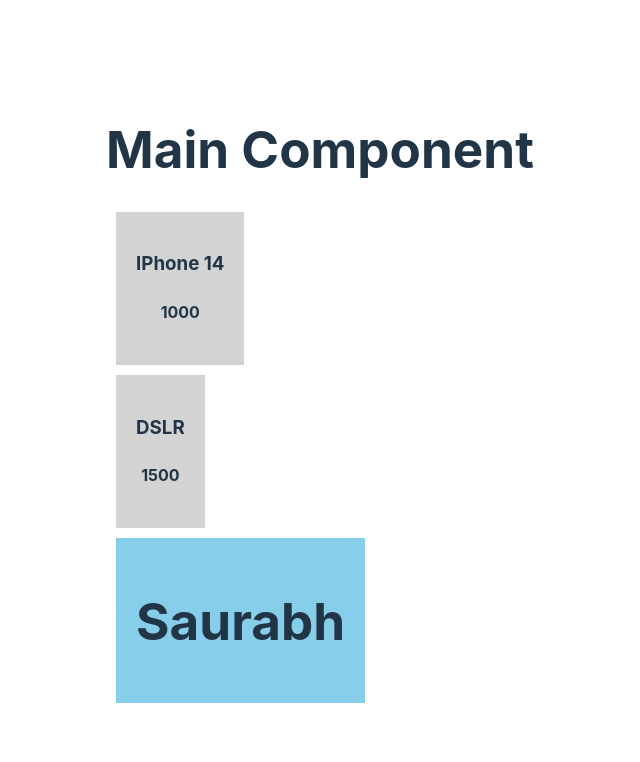
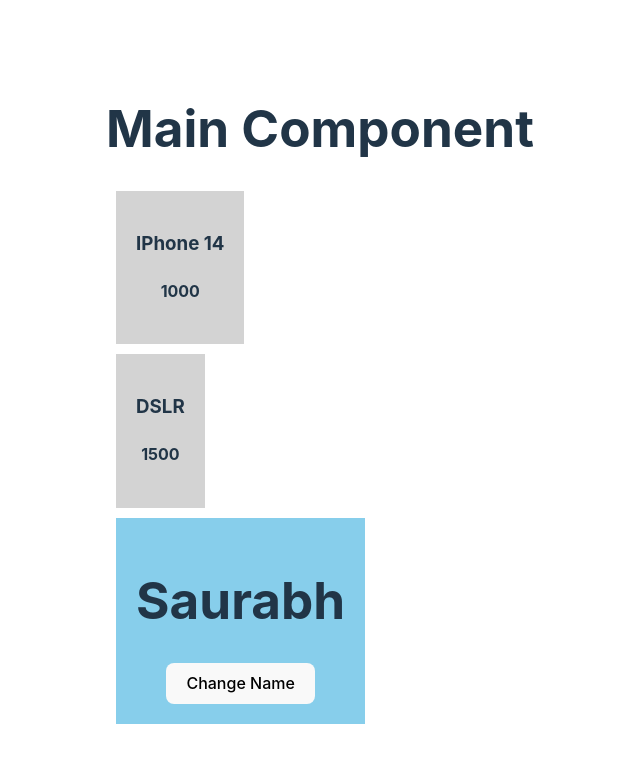
Before and after one commit to ggrossvi/product-react-demo, a React (Vite) app: page / in a window 1280 px wide. Shown: the top 762 px of the page, without its empty margins (320-960 px from the left). Built offline with nearby package versions, Linux system fonts and the light colour scheme.

Commit message:
add useState for user

```diff
--- a/src/App.jsx
+++ b/src/App.jsx
@@ -4,6 +4,7 @@ import User from './User'
 //import User from './User'
 
 function App() {
+
 
 
 
--- a/src/User.jsx
+++ b/src/User.jsx
@@ -1,11 +1,20 @@
 import React from 'react'
+import { useState } from 'react';
 
-function User()
-{
+function User() {
+
+    let [name, setName] = useState("Saurabh");
+
+    function changeName() {
+        setName("Thor");
+        console.log("new name is " + name);
+    }
     return (
         <div className="user">
-            <h1>Saurabh</h1>
+            <h1>{name}</h1>
+            <button onClick={changeName}>Change Name</button>
         </div>
+
     )
 }
 
```
